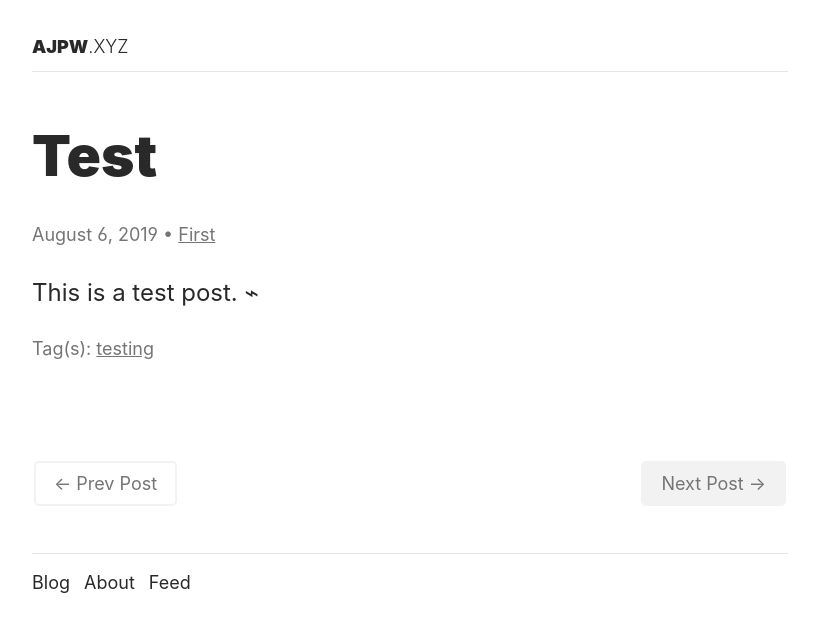
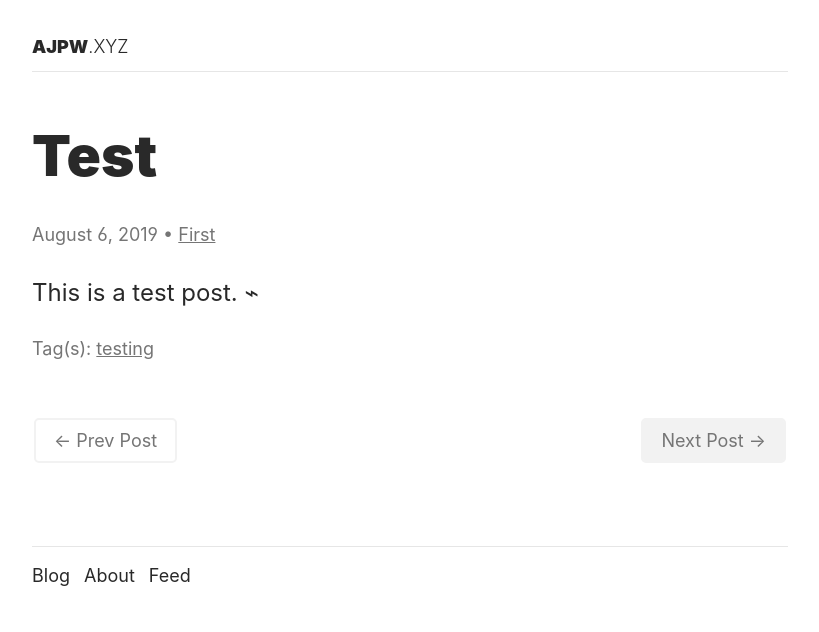
Before and after one commit to ajpwalser/ajpwalser.github.io, a Jekyll site: the page built from _posts/2019-08-06-test.md, in a window 1280 px wide. Shown: the top 632 px of the page, without its empty margins (230-1049 px from the left). Built offline with Jekyll 4.4.1, drawn with Linux system fonts in a browser that asks for light colours; some web fonts are replaced.

Commit message:
Update style.css

```diff
--- a/css/style.css
+++ b/css/style.css
@@ -354,7 +354,8 @@ span.small {
   justify-content: space-between;
   flex-wrap: wrap;
   font-size: 75%;
-  padding-top: 2.43em;
+  /* padding-top: 2.43em; */
+  margin-bottom: 2em; /* test */
 }
 
 .post-nav p {
```
